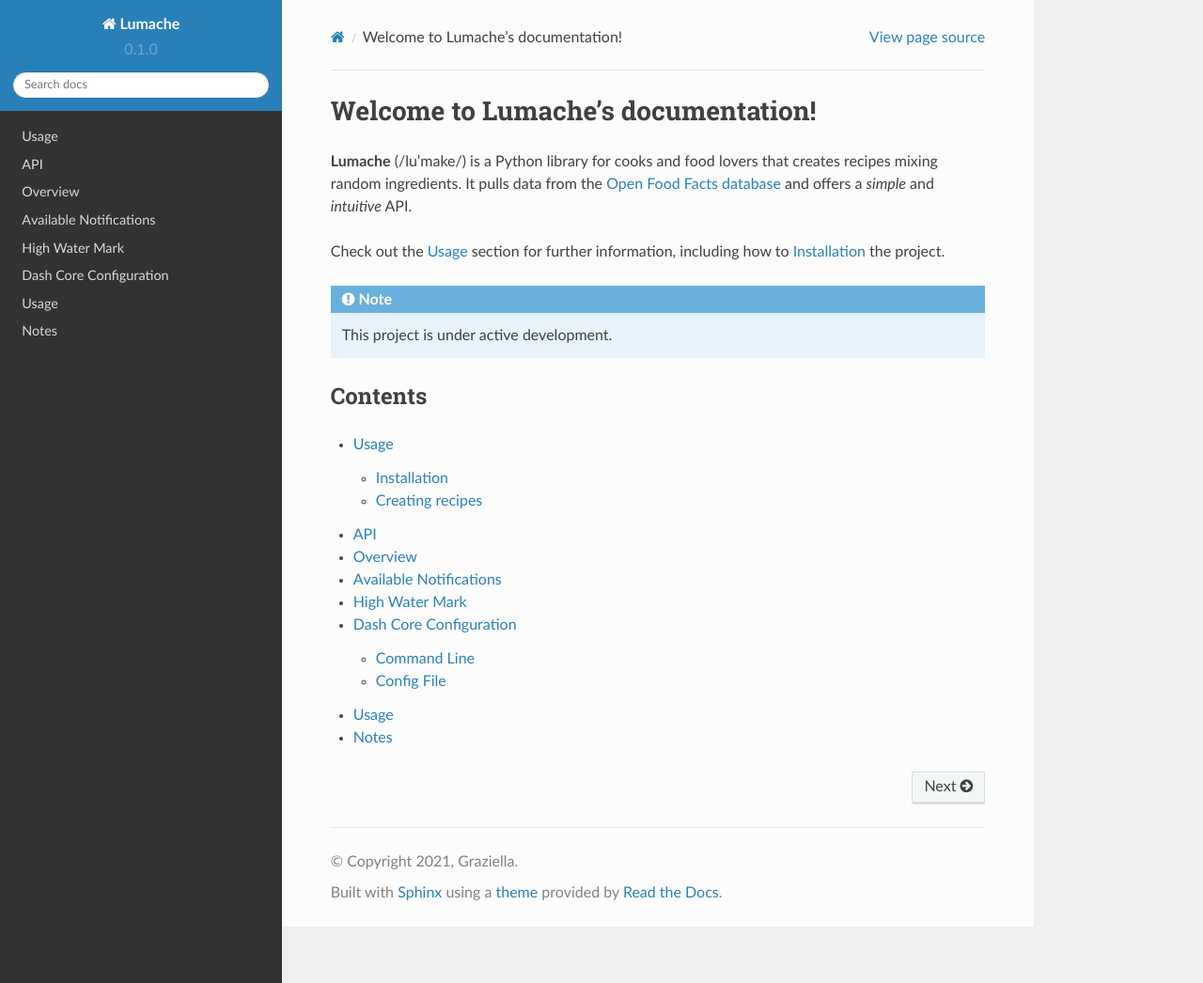
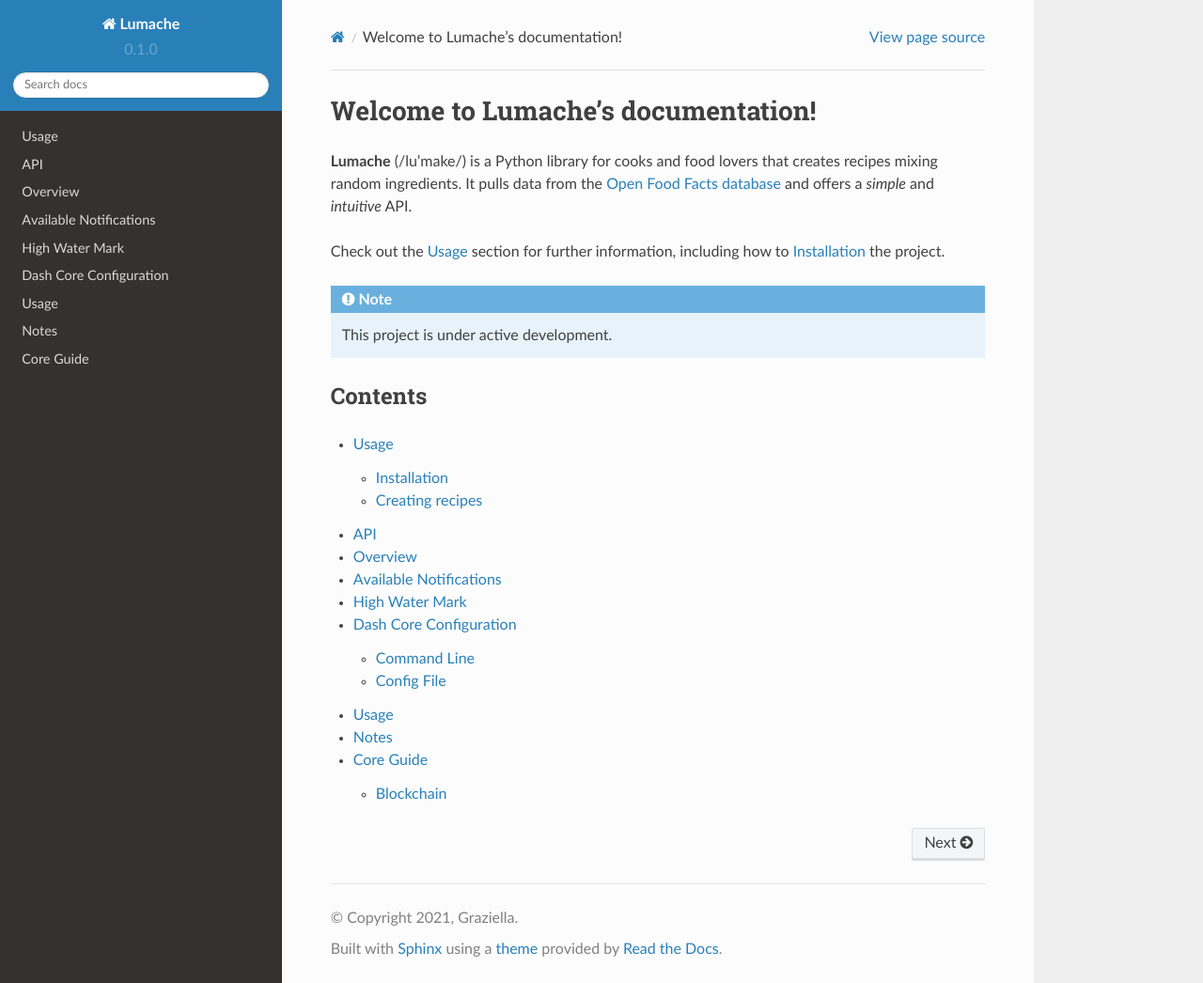
Before and after one commit to thephez/rtd-tutorial-2, a Sphinx documentation site: the page built from docs/source/index.rst, in a window 1280 px wide and 1046 px high. Shown: the whole window at 94% size. Built offline with Sphinx 7.4.7 and the Read the Docs theme 2.0.0, drawn with Linux system fonts in a browser that asks for light colours.

Commit message:
refactor: move file

```diff
--- a/docs/source/core-guide-block-chain.md
+++ b/docs/source/core/guide/core-guide-block-chain.md
@@ -1,3 +1,6 @@
+Blockchain
+==========
+
 The block chain provides Dash's public ledger, an ordered and timestamped record of transactions. This system is used to protect against double spending and modification of previous transaction records.
 
 Each full node in the Dash network independently stores a block chain containing only blocks validated by that node. When several nodes all have the same blocks in their block chain, they are considered to be in <<glossary:consensus>>. The validation rules these nodes follow to maintain consensus are called <<glossary:consensus rules>>. This section describes many of the consensus rules used by Dash Core.
--- /dev/null
+++ b/docs/source/core/index.rst
@@ -0,0 +1,6 @@
+Core Guide
+----------
+
+.. toctree::
+
+   guide/core-guide-block-chain.md
--- a/docs/source/index.rst
+++ b/docs/source/index.rst
@@ -22,4 +22,4 @@
    api
    core-api-ref-http-rest
    core-api-ref-zmq
-   core-guide-block-chain.md
+   core/index.rst
```
